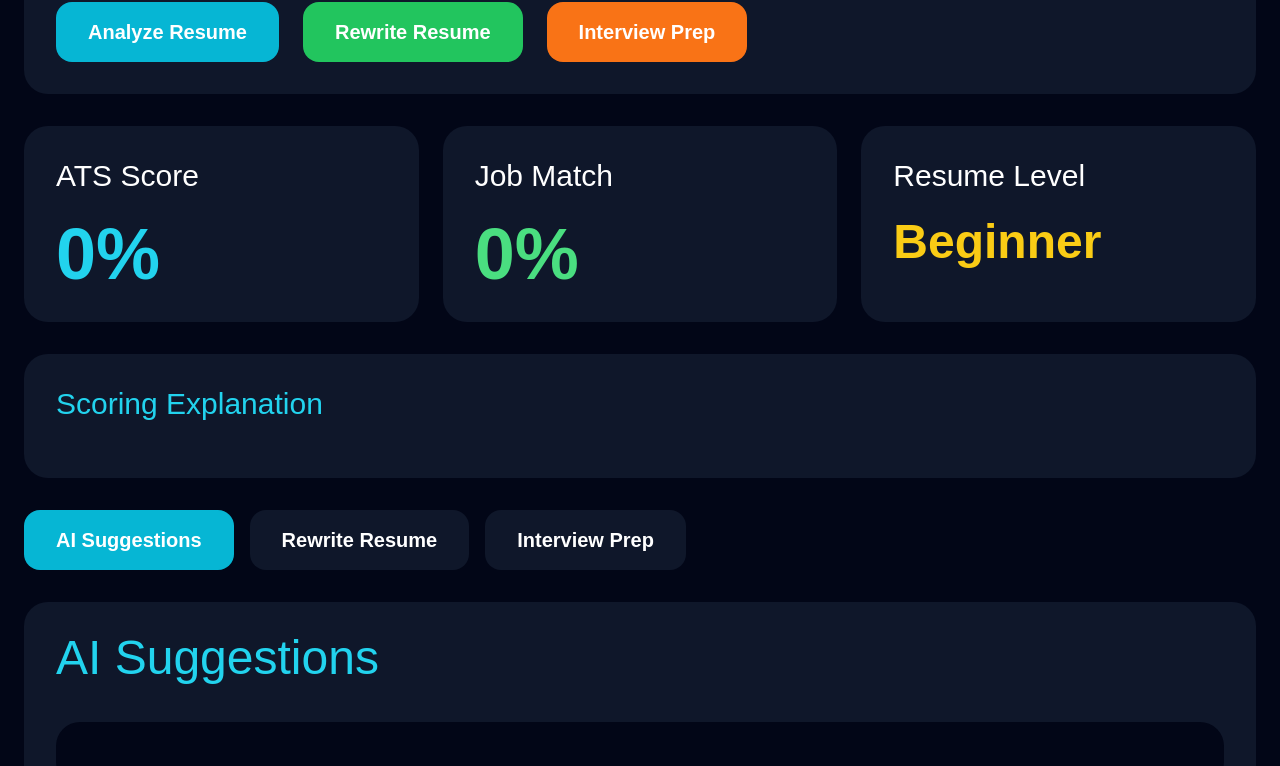
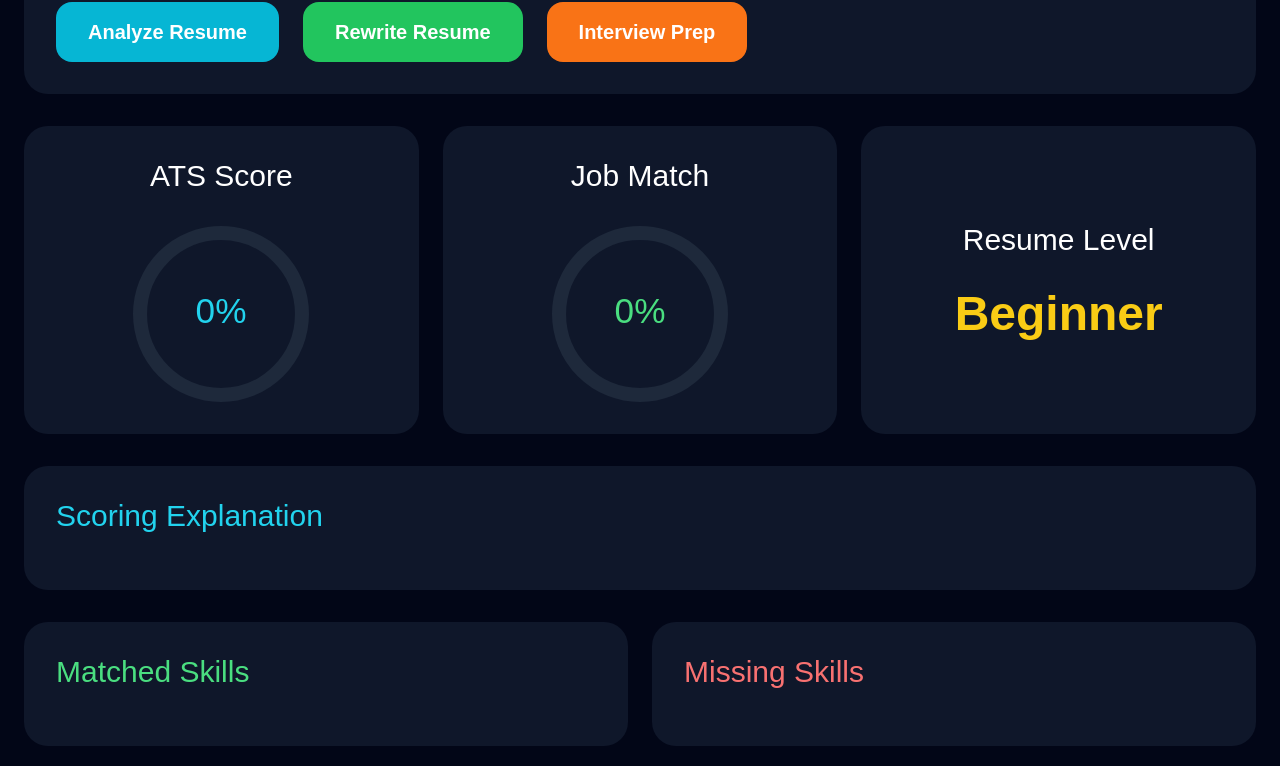
Before and after one commit to SamalaPramod/ai-resume-assistant, a Next.js app: page /dashboard in a window 1280 px wide. Shown: the part 280-1046 px from the top of the page. Built offline with nearby package versions, Linux system fonts and the light colour scheme.

Commit message:
Added advanced ATS engine

```diff
--- a/package.json
+++ b/package.json
@@ -24,6 +24,7 @@
     "pdf-to-text": "^0.0.7",
     "pdfjs-dist": "^5.7.284",
     "react": "^18.3.1",
+    "react-circular-progressbar": "^2.2.0",
     "react-dom": "^18.3.1",
     "supabase": "^2.98.2"
   },
--- a/src/app/dashboard/page.tsx
+++ b/src/app/dashboard/page.tsx
@@ -1,6 +1,13 @@
 "use client";
 
 import { useState } from "react";
+
+import {
+  CircularProgressbar,
+  buildStyles,
+} from "react-circular-progressbar";
+
+import "react-circular-progressbar/dist/styles.css";
 
 export default function DashboardPage() {
 
@@ -39,6 +46,12 @@ export default function DashboardPage() {
     useState("suggestions");
 
   const [scoreBreakdown, setScoreBreakdown] =
+    useState<string[]>([]);
+
+  const [matchedSkills, setMatchedSkills] =
+    useState<string[]>([]);
+
+  const [missingSkills, setMissingSkills] =
     useState<string[]>([]);
 
   // =========================
@@ -91,41 +104,38 @@ export default function DashboardPage() {
         const data =
           await response.json();
 
-        console.log(data);
-
-        // =========================
-        // UPDATE STATES
-        // =========================
-
         setAtsScore(
-
           Number(
             data.atsScore || 0
           )
         );
 
         setJobMatch(
-
           Number(
             data.jobMatch || 0
           )
         );
 
         setResumeLevel(
-
           data.resumeLevel ||
           "Beginner"
         );
 
         setAiSuggestions(
-
           data.aiFeedback ||
-
           "No suggestions generated"
         );
 
         setScoreBreakdown(
           data.scoreBreakdown || []
+        );
+
+        setMatchedSkills(
+          data.matchedSkills || []
+        );
+
+        setMissingSkills(
+          data.missingSkills || []
         );
 
         setActiveSection(
@@ -188,12 +198,8 @@ export default function DashboardPage() {
         const data =
           await response.json();
 
-        console.log(data);
-
         setRewrittenResume(
-
           data.rewrittenResume ||
-
           "No rewritten resume generated"
         );
 
@@ -265,12 +271,8 @@ export default function DashboardPage() {
         const data =
           await response.json();
 
-        console.log(data);
-
         setInterviewQuestions(
-
           data.interviewQuestions ||
-
           "No interview questions generated"
         );
 
@@ -293,6 +295,36 @@ export default function DashboardPage() {
     };
 
   // =========================
+  // DOWNLOAD HELPERS
+  // =========================
+
+  const downloadTextFile = (
+    content: string,
+    filename: string
+  ) => {
+
+    const blob =
+      new Blob(
+        [content],
+        {
+          type: "text/plain",
+        }
+      );
+
+    const url =
+      URL.createObjectURL(blob);
+
+    const a =
+      document.createElement("a");
+
+    a.href = url;
+
+    a.download = filename;
+
+    a.click();
+  };
+
+  // =========================
   // UI
   // =========================
 
@@ -306,13 +338,13 @@ export default function DashboardPage() {
         AI Resume Assistant
       </h1>
 
-      {/* UPLOAD SECTION */}
+      {/* UPLOAD */}
 
       <div className="bg-[#0f172a] rounded-3xl p-8 mb-8">
 
         <div className="grid md:grid-cols-2 gap-8">
 
-          {/* Resume Upload */}
+          {/* RESUME */}
 
           <div>
 
@@ -332,7 +364,7 @@ export default function DashboardPage() {
             />
           </div>
 
-          {/* JD Upload */}
+          {/* JD */}
 
           <div>
 
@@ -398,35 +430,59 @@ export default function DashboardPage() {
 
         {/* ATS */}
 
-        <div className="bg-[#0f172a] rounded-3xl p-8">
+        <div className="bg-[#0f172a] rounded-3xl p-8 flex flex-col items-center">
 
-          <h2 className="text-3xl mb-6">
+          <h2 className="text-3xl mb-8">
             ATS Score
           </h2>
 
-          <div className="text-7xl text-cyan-400 font-bold">
-            {atsScore}%
+          <div className="w-44 h-44">
+
+            <CircularProgressbar
+              value={atsScore}
+              text={`${atsScore}%`}
+              styles={buildStyles({
+
+                textColor: "#22d3ee",
+
+                pathColor: "#22d3ee",
+
+                trailColor: "#1e293b",
+              })}
+            />
           </div>
         </div>
 
         {/* JOB MATCH */}
 
-        <div className="bg-[#0f172a] rounded-3xl p-8">
+        <div className="bg-[#0f172a] rounded-3xl p-8 flex flex-col items-center">
 
-          <h2 className="text-3xl mb-6">
+          <h2 className="text-3xl mb-8">
             Job Match
           </h2>
 
-          <div className="text-7xl text-green-400 font-bold">
-            {jobMatch}%
+          <div className="w-44 h-44">
+
+            <CircularProgressbar
+              value={jobMatch}
+              text={`${jobMatch}%`}
+              styles={buildStyles({
+
+                textColor: "#4ade80",
+
+                pathColor: "#4ade80",
+
+                trailColor: "#1e293b",
+              })}
+            />
           </div>
         </div>
 
         {/* LEVEL */}
 
-        <div className="bg-[#0f172a] rounded-3xl p-8">
+        <div className="bg-[#0f172a] rounded-3xl p-8 flex flex-col justify-center items-center">
 
-          <h2 className="text-3xl mb-6">
+          <h2 className="text-3xl mb-8">
             Resume Level
           </h2>
 
@@ -460,7 +516,60 @@ export default function DashboardPage() {
         </div>
       </div>
 
-      {/* SECTION BUTTONS */}
+      {/* MATCHED + MISSING */}
+
+      <div className="grid md:grid-cols-2 gap-6 mb-8">
+
+        {/* MATCHED */}
+
+        <div className="bg-[#0f172a] rounded-3xl p-8">
+
+          <h2 className="text-3xl text-green-400 mb-6">
+            Matched Skills
+          </h2>
+
+          <div className="flex flex-wrap gap-3">
+
+            {matchedSkills.map(
+              (skill, index) => (
+
+                <div
+                  key={index}
+                  className="bg-green-500/20 text-green-300 px-4 py-2 rounded-xl"
+                >
+                  {skill}
+                </div>
+              )
+            )}
+          </div>
+        </div>
+
+        {/* MISSING */}
+
+        <div className="bg-[#0f172a] rounded-3xl p-8">
+
+          <h2 className="text-3xl text-red-400 mb-6">
+            Missing Skills
+          </h2>
+
+          <div className="flex flex-wrap gap-3">
+
+            {missingSkills.map(
+              (skill, index) => (
+
+                <div
+                  key={index}
+                  className="bg-red-500/20 text-red-300 px-4 py-2 rounded-xl"
+                >
+                  {skill}
+                </div>
+              )
+            )}
+          </div>
+        </div>
+      </div>
+
+      {/* TABS */}
 
       <div className="flex gap-4 mb-8 flex-wrap">
 
@@ -517,7 +626,7 @@ export default function DashboardPage() {
 
       <div className="bg-[#0f172a] rounded-3xl p-8 min-h-[600px]">
 
-        {/* AI Suggestions */}
+        {/* AI */}
 
         {activeSection ===
           "suggestions" && (
@@ -531,10 +640,22 @@ export default function DashboardPage() {
             <div className="bg-[#020617] rounded-3xl p-8 whitespace-pre-wrap leading-9 text-lg text-gray-300">
               {aiSuggestions}
             </div>
+
+            <button
+              onClick={() =>
+                downloadTextFile(
+                  aiSuggestions,
+                  "ai_suggestions.txt"
+                )
+              }
+              className="mt-6 bg-cyan-500 hover:bg-cyan-600 px-6 py-3 rounded-xl"
+            >
+              Download Suggestions
+            </button>
           </div>
         )}
 
-        {/* Rewrite */}
+        {/* REWRITE */}
 
         {activeSection ===
           "rewrite" && (
@@ -548,10 +669,22 @@ export default function DashboardPage() {
             <div className="bg-[#020617] rounded-3xl p-8 whitespace-pre-wrap leading-9 text-lg text-gray-300">
               {rewrittenResume}
             </div>
+
+            <button
+              onClick={() =>
+                downloadTextFile(
+                  rewrittenResume,
+                  "rewritten_resume.txt"
+                )
+              }
+              className="mt-6 bg-green-500 hover:bg-green-600 px-6 py-3 rounded-xl"
+            >
+              Download Resume
+            </button>
           </div>
         )}
 
-        {/* Interview */}
+        {/* INTERVIEW */}
 
         {activeSection ===
           "interview" && (
@@ -565,6 +698,18 @@ export default function DashboardPage() {
             <div className="bg-[#020617] rounded-3xl p-8 whitespace-pre-wrap leading-9 text-lg text-gray-300">
               {interviewQuestions}
             </div>
+
+            <button
+              onClick={() =>
+                downloadTextFile(
+                  interviewQuestions,
+                  "interview_questions.txt"
+                )
+              }
+              className="mt-6 bg-orange-500 hover:bg-orange-600 px-6 py-3 rounded-xl"
+            >
+              Download Questions
+            </button>
           </div>
         )}
       </div>
```
Also changed, not shown: 1 other file (tests, documents, lock files or other folders).
